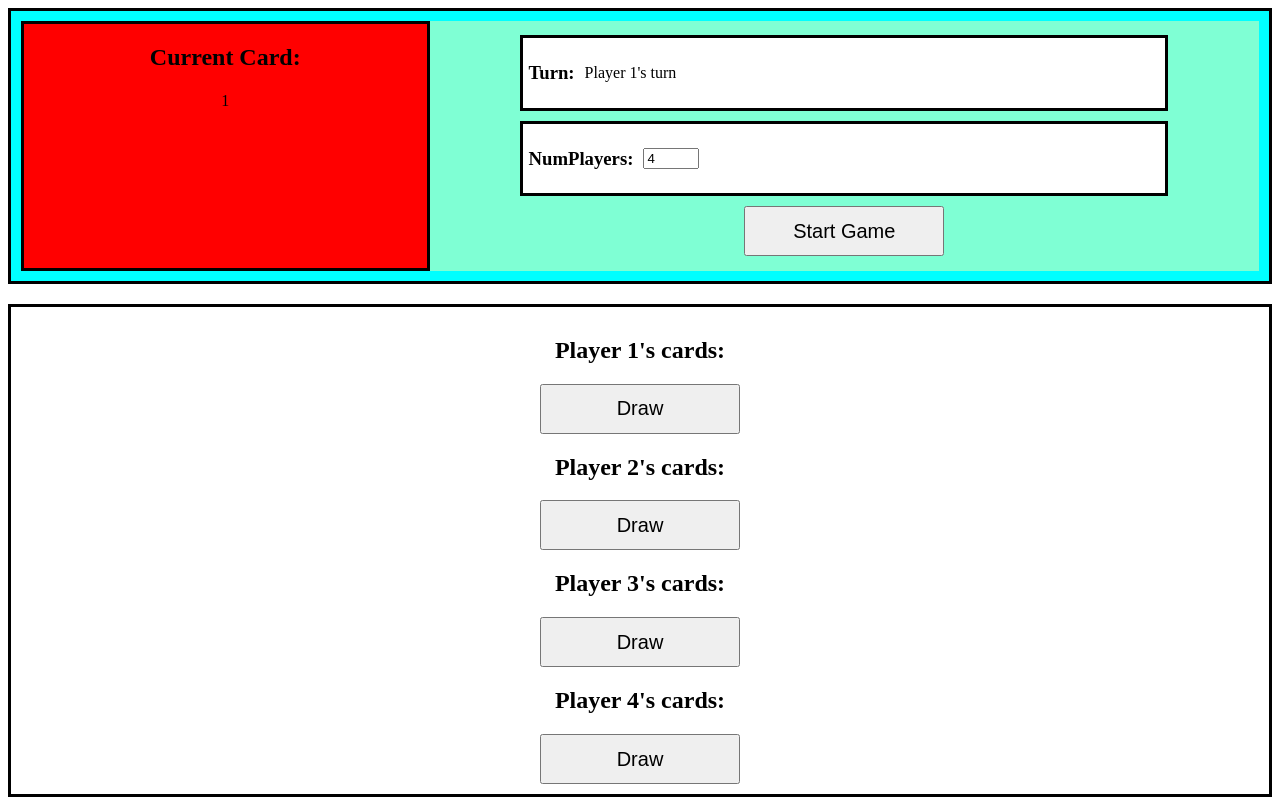
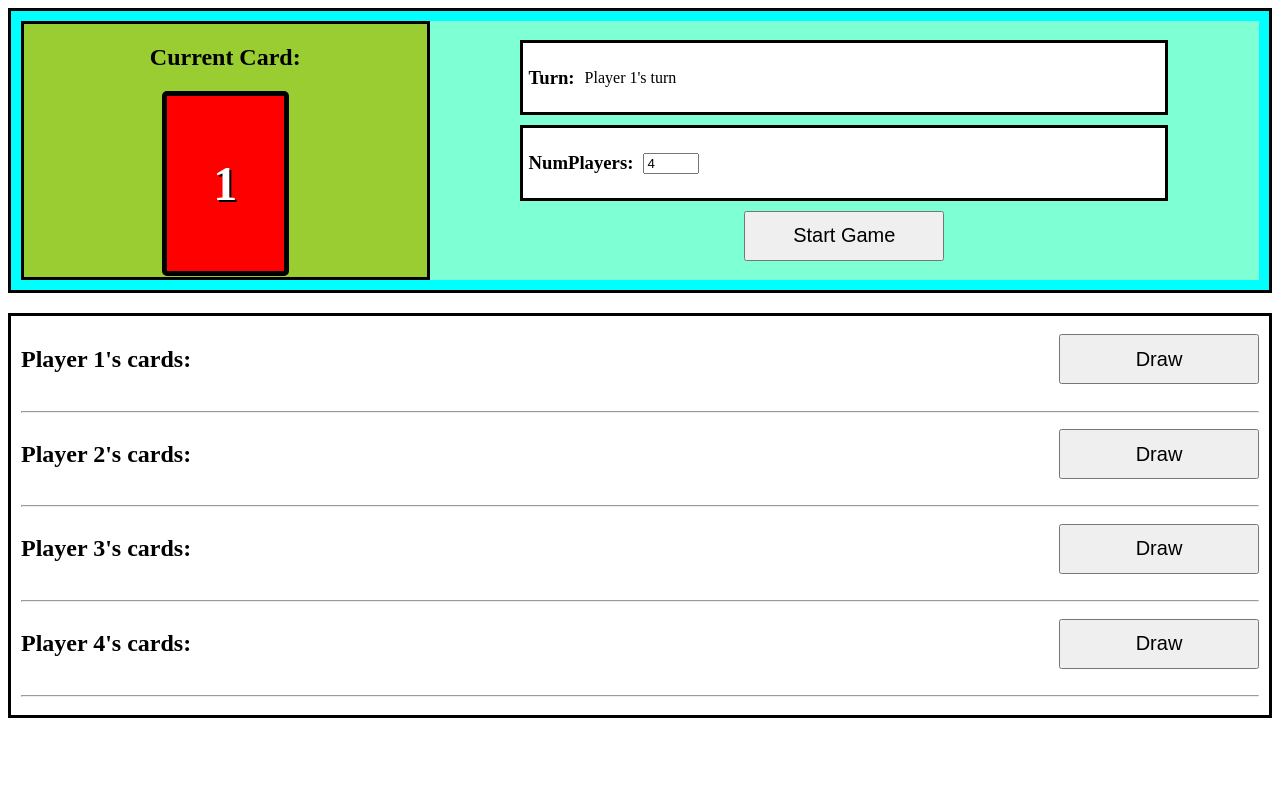
Before and after one commit to HarryWarriner/UNO, a website: page web-app/index.html in a window 1280 px wide. Both pictures are taken after a click on the button "Start Game". Drawn offline with Linux system fonts and the light colour scheme.

Commit message:
css update

```diff
--- a/web-app/default.css
+++ b/web-app/default.css
@@ -4,21 +4,6 @@
 
 body{
     text-align: center;
-}
-
-.card{
-
-    display: inline-block;
-    height:var(--card-height);
-    aspect-ratio: 2/ 3;
-    margin: 1px ;
-}
-
-
-.buttoncss{
-    width:200px;
-    height:50px;
-    font-size:20px;
 }
 
 /* ---- Top Section ---- */
@@ -41,7 +26,7 @@ body{
     border: solid black;
     height:100%;
     box-sizing: border-box;
-    background-color: red;
+    background-color: yellowgreen;
 }
 
 .right{
@@ -85,6 +70,14 @@ body{
 
 /* --- Hands --- */
 
+.hand-header{
+    display: flex;
+    justify-content: space-between;
+    align-items: center;
+    gap: 10px;
+    margin-bottom: 10px;
+}
+
 .hands{
     border: solid black;
     width: 100%;
@@ -92,3 +85,39 @@ body{
     padding: 10px;
     box-sizing: border-box;
 }
+
+/* Makes cards appear in rows and columns */
+.hand-section > div[id^='hand-'] {
+    display: flex;
+    flex-wrap: wrap;
+    justify-content: center;
+    gap: 5px;
+}
+
+/* Button */
+
+.buttoncss{
+    width:200px;
+    height:50px;
+    font-size:20px;
+}
+
+/* Card */
+
+.card{
+
+    display:flex;
+    justify-content:center;
+    align-items:center;
+
+    margin:1px auto;
+    height:var(--card-height);
+    aspect-ratio: 2/ 3;
+    border: 5px solid black;
+  	border-radius: 5px;
+
+    color:white;
+    font-size:48px;
+    font-weight:bold;
+    text-shadow: 2px 2px black;
+}
--- a/web-app/main.js
+++ b/web-app/main.js
@@ -72,7 +72,6 @@ function renderAllHands() {
 
         const title = document.createElement('h2');
         title.textContent = `Player ${index + 1}'s cards:`;
-        handSection.appendChild(title);
 
         const button = document.createElement('button');
         button.className = 'buttoncss';
@@ -80,11 +79,21 @@ function renderAllHands() {
         button.onclick = () => {
             if (turn === index) drawCard(index);
         };
-        handSection.appendChild(button);
+
+        const headerDiv = document.createElement('div');
+        headerDiv.className = 'hand-header';
+        headerDiv.appendChild(title);
+        headerDiv.appendChild(button);
+
+        handSection.appendChild(headerDiv);
 
         const handDiv = document.createElement('div');
         handDiv.id = `hand-${index}`;
         handSection.appendChild(handDiv);
+
+        const hr = document.createElement('hr');
+        handSection.appendChild(hr);
+
         handsContainer.appendChild(handSection);
 
         renderHand(index)
```
